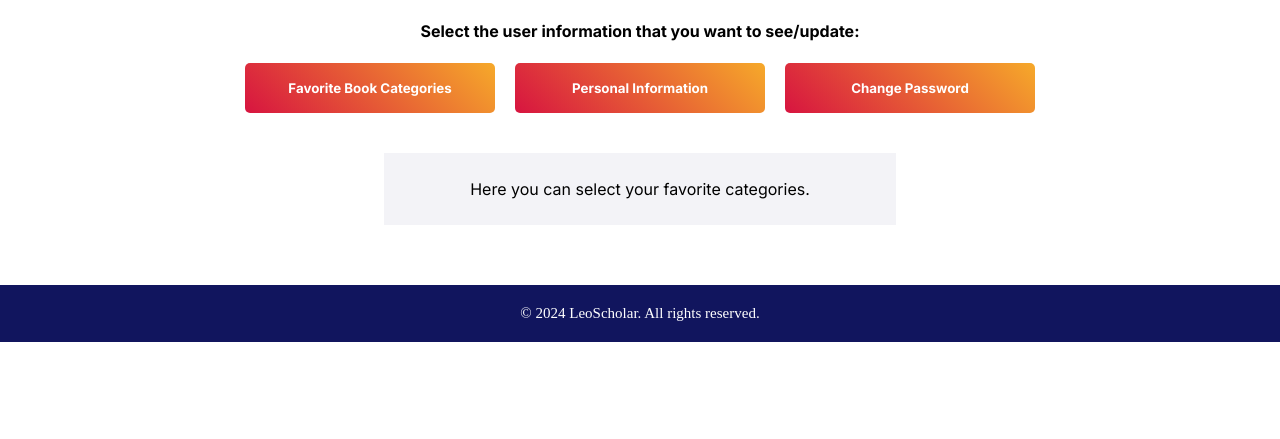
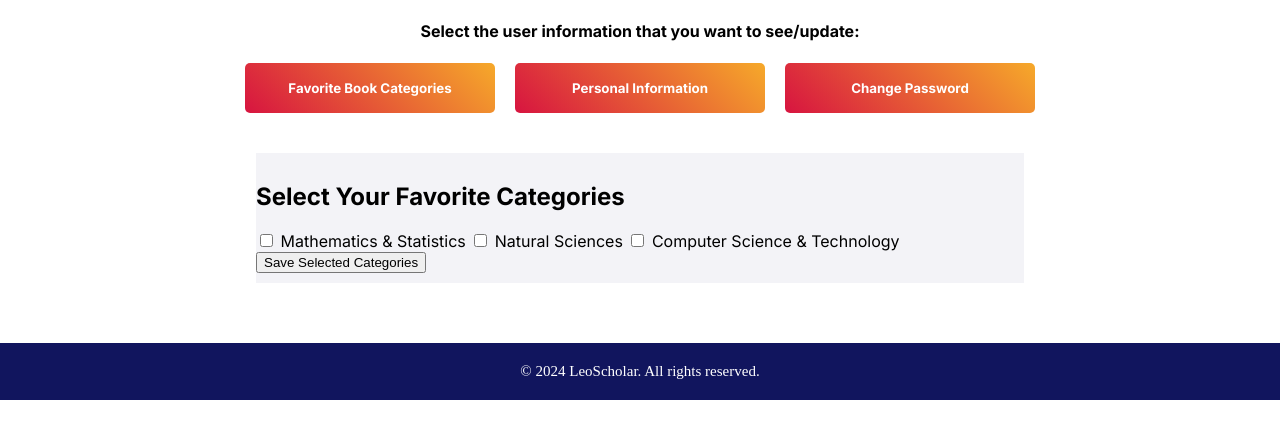
Before and after one commit to ptlinh1803/IE4727-LeoScholar-library, a PHP site: page /user-settings.html in a window 1280 px wide, after a click on "Favorite Book Categories". Shown: the part 224-663 px from the top of the page. Run offline with PHP 8.4, Linux system fonts and the light colour scheme.

Commit message:
Created the 3 sections of user-settings.html with functional front-ends

```diff
--- a/display-settings.js
+++ b/display-settings.js
@@ -1,63 +1,21 @@
-function displayContent(contentType) {
-  const section = document.getElementById("settings-section");
-  section.innerHTML = "";  // Clear any existing content
-
-  // Use a switch case to load different content based on button clicked
-  switch (contentType) {
-    case 'fav-categories':
-      displayFavoriteCategories(section);
-      break;
-    case 'personal-info':
-      displayPersonalInfos(section);
-      break;
-    case 'change-password':
-      displayChangePassword(section);
-      break;
-    default: // Default setting option is favorite book categories
-      displayFavoriteCategories(section);
-  }
+function showSection(sectionId) {
+  const sections = document.querySelectorAll('.section');
+  sections.forEach(section => {
+    section.style.display = 'none'; // Hide all sections
+  });
+  document.getElementById(sectionId).style.display = 'block'; // Show the selected section
 }
 
-function displayFavoriteCategories(section) {
-  section.innerHTML = "<p>Here you can select your favorite categories.</p>";
+function displaySelectedCategories() {
+  const checkboxes = document.querySelectorAll('.category-checkbox');
+  const selectedCategories = [];
+
+  checkboxes.forEach(checkbox => {
+    if (checkbox.checked) {
+      selectedCategories.push(checkbox.value);
+    }
+  });
+
+  const selectedCategoriesDiv = document.getElementById('selected-categories');
+  selectedCategoriesDiv.innerHTML = 'Selected Categories: ' + selectedCategories.join(', ') || 'None';
 }
-
-function displayPersonalInfos(section) {
-  // Declare the HTML snippet as a stirng literal using the backquote (`)
-  section.innerHTML = `
-<h4 id="form-heading">Update your personal particulars below:</h4>
-<form id="user-info-form">
-  <table id="user-info-table">
-    <tr>
-      <th>Field</th>
-      <th>Value</th>
-    </tr>
-    <tr>
-      <td>Assigned ID</td>
-      <td><p id="user_id">12345</p></td>
-    </tr>
-    <tr>
-      <td>Name</td>
-      <td><input type="text" id="name" name="name" value="John Doe"></td>
-    </tr>
-    <tr>
-      <td>Email</td>
-      <td><p id="email">johndoe@example.com</p></td>
-    </tr>
-    <tr>
-      <td>Institution</td>
-      <td><p id="institution">Example University</p></td>
-    </tr>
-    <tr>
-      <td>Phone</td>
-      <td><input type="text" id="phone" name="phone" value="123-456-7890"></td>
-    </tr>
-  </table>
-  <button type="submit" class="submit-button">Submit</button>
-</form>
-`;
-}
-
-function displayChangePassword(section) {
-  section.innerHTML = "<p>Change your password in this section.</p>";
-}
--- a/settings-styles.css
+++ b/settings-styles.css
@@ -35,7 +35,7 @@
 /* Show chosen settings section */
 #settings-section {
   background-color: #f3f3f7;
-  width: 40%;
+  width: 60%;
   margin: 20px auto 60px;
   padding: 10px 0;
   overflow-x: auto;
@@ -45,22 +45,29 @@
   align-items: center;
 }
 
-#form-heading {
+.section {
+  width: 100%;
+}
+
+/* Stylings for forms: Personal Info and Change Password */
+.form-heading {
   text-align: center;
   margin-bottom: 20px;
   /* Space below the heading */
 }
 
-#user-info-form {
+.form-container {
   width: 70%;
+  margin: 0 auto;
   /* Adjust form width as needed */
 }
 
-#user-info-table {
+.table-container {
   width: 100%;
   /* Table takes full width of the form */
   border-collapse: collapse;
   /* Ensure borders are merged */
+  margin: 0 auto;
 }
 
 th {
@@ -77,7 +84,8 @@ td {
   /* Padding for cells */
 }
 
-input[type="text"] {
+input[type="text"],
+input[type="password"] {
   width: 100%;
   /* Make input fields full width */
   box-sizing: border-box;
--- a/user-settings.html
+++ b/user-settings.html
@@ -51,11 +51,11 @@
     <h4>Select the user information that you want to see/update:</h4>
     <div class="button-container-container">
       <div class="button-container">
-        <button class="warm-gradient-button category-button" onclick="displayContent('fav-categories')">Favorite Book
+        <button class="warm-gradient-button category-button" onclick="showSection('fav-categories')">Favorite Book
           Categories</button>
-        <button class="warm-gradient-button category-button" onclick="displayContent('personal-info')">Personal
+        <button class="warm-gradient-button category-button" onclick="showSection('update-info')">Personal
           Information</button>
-        <button class="warm-gradient-button category-button" onclick="displayContent('change-password')">Change
+        <button class="warm-gradient-button category-button" onclick="showSection('update-password')">Change
           Password</button>
       </div>
     </div>
@@ -63,6 +63,94 @@
 
   <!-- Show chosen user information section -->
   <section id="settings-section">
+    <!-- Fav Category Section: Disply fav-categories as the default-->
+    <div id="fav-categories" class="section" style="display: none">
+      <h2>Select Your Favorite Categories</h2>
+      <div class="category-list">
+        <label>
+          <input type="checkbox" class="category-checkbox" value="Mathematics & Statistics" />
+          Mathematics & Statistics
+        </label>
+        <label>
+          <input type="checkbox" class="category-checkbox" value="Natural Sciences" />
+          Natural Sciences
+        </label>
+        <label>
+          <input type="checkbox" class="category-checkbox" value="Computer Science & Technology" />
+          Computer Science & Technology
+        </label>
+      </div>
+      <button id="save-categories-button" onclick="displaySelectedCategories()">Save Selected Categories</button>
+      <div id="selected-categories"></div>
+    </div>
+
+    </div>
+
+    <!-- Update Personal Info Section -->
+    <div id="update-info" class="section" style="display: none">
+      <h4 class="form-heading">Update your personal particulars below:</h4>
+      <form id="user-info-form" class="form-container">
+        <table id="user-info-table" class="table-container">
+          <tr>
+            <th>Field</th>
+            <th>Value</th>
+          </tr>
+          <tr>
+            <td>Assigned ID</td>
+            <td>
+              <p id="user_id">12345</p>
+            </td>
+          </tr>
+          <tr>
+            <td>Name</td>
+            <td><input type="text" id="name" name="name" value="John Doe"></td>
+          </tr>
+          <tr>
+            <td>Email</td>
+            <td>
+              <p id="email">johndoe@example.com</p>
+            </td>
+          </tr>
+          <tr>
+            <td>Institution</td>
+            <td>
+              <p id="institution">Example University</p>
+            </td>
+          </tr>
+          <tr>
+            <td>Phone</td>
+            <td><input type="text" id="phone" name="phone" value="123-456-7890"></td>
+          </tr>
+        </table>
+        <button type="submit" class="submit-button">Submit</button>
+      </form>
+    </div>
+
+    <!-- Update Password Section -->
+    <div id="update-password" class="section" style="display: none">
+      <h4 class="form-heading">Change your password:</h4>
+      <form id="change-password-form" class="form-container">
+        <table id="change-password-table" class="table-container">
+          <tr>
+            <th>Field</th>
+            <th>Value</th>
+          </tr>
+          <tr>
+            <td>Current Password</td>
+            <td><input type="password" id="current-password" name="current-password" required></td>
+          </tr>
+          <tr>
+            <td>New Password</td>
+            <td><input type="password" id="new-password" name="new-password" required></td>
+          </tr>
+          <tr>
+            <td>Confirm New Password</td>
+            <td><input type="password" id="confirm-new-password" name="confirm-new-password" required></td>
+          </tr>
+        </table>
+        <button type="submit" class="submit-button">Submit</button>
+      </form>
+    </div>
   </section>
 
   <!-- footer -->
```
